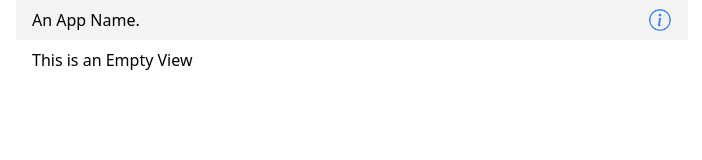
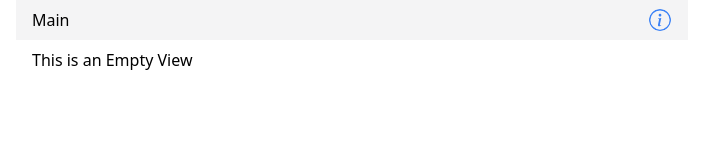
Before and after one commit to npetri13/vue3-pwa, a Vue app: page / in a window 1280 px wide. Shown: the top 160 px of the page, without its empty margins (288-990 px from the left). Built offline with nearby package versions, Linux system fonts and the light colour scheme.

Commit message:
feat: basic app state management

```diff
--- a/src/App.vue
+++ b/src/App.vue
@@ -1,20 +1,23 @@
 <script setup lang="ts">
-import { RouterLink, RouterView } from "vue-router";
-import InfoButton from "./components/InfoButton.vue";
+import { RouterLink, RouterView } from "vue-router"
+import InfoButton from "./components/InfoButton.vue"
+import { useAppStore } from "./stores/app"
+
+const appModel = useAppStore()
 </script>
 
 <template>
 
   <header class="flex justify-between">
     <div>
-      <h1>An App Name.</h1>
+      <h1>{{ appModel.currentView.title }}</h1>
     </div>
     <div>
       <InfoButton type='blue'/>
     </div>
   </header>
 
-  <main class="py-12 px-4">
+  <main class="px-4 py-12">
     <RouterView />
   </main>
 
--- /dev/null
+++ b/src/stores/app.ts
@@ -0,0 +1,20 @@
+import { ref, reactive } from "vue";
+import { defineStore } from "pinia";
+
+export const useAppStore = defineStore("app", () => {
+    interface ViewDescription {
+        /** @type {'main' | 'youtube' } */
+        name: string
+        title: string
+    }
+
+    const title = ref("My App")
+    const currentView = reactive<ViewDescription>({name: 'main', title: 'Main'})
+
+    function showMain () {
+        // @ts-ignore
+        this.currentView = {name: 'home', title: 'Home View'}
+    }
+
+    return { title, currentView, showMain }
+})
```
